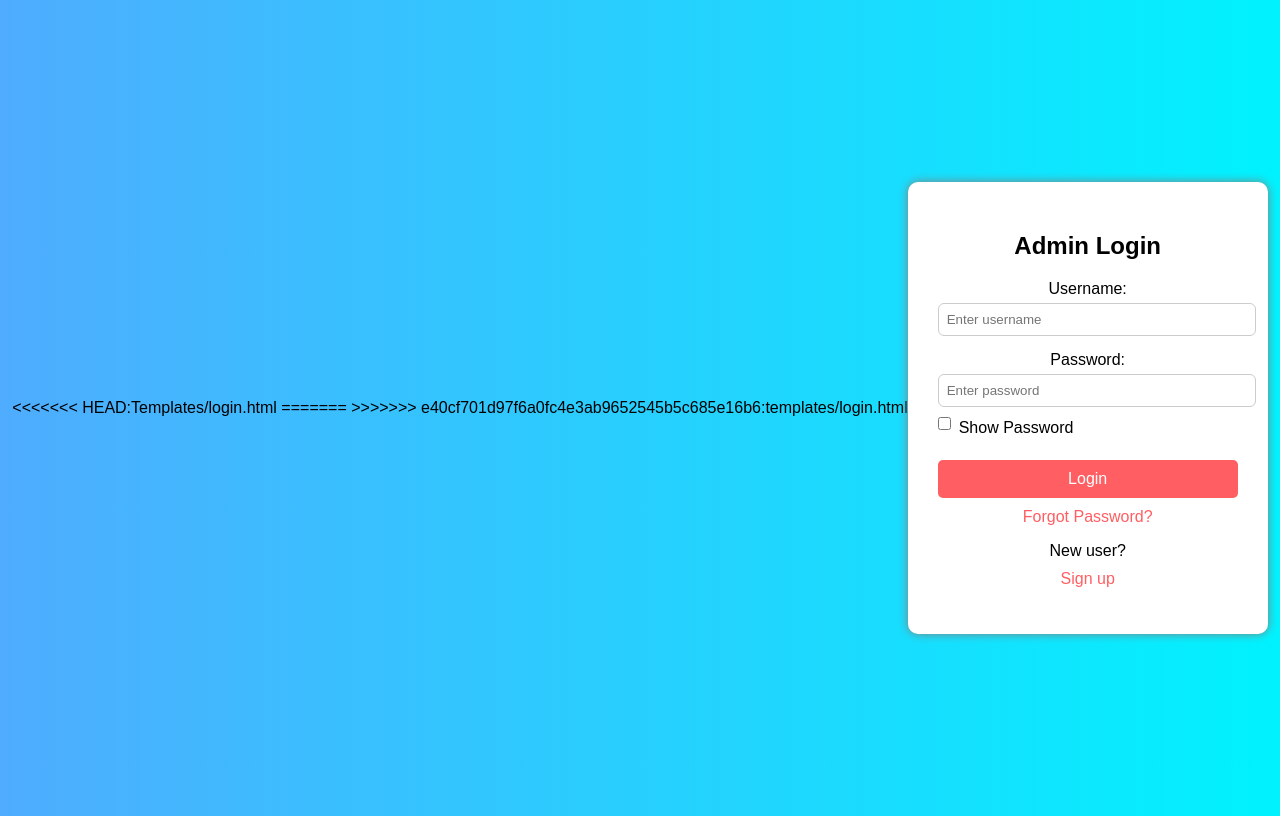
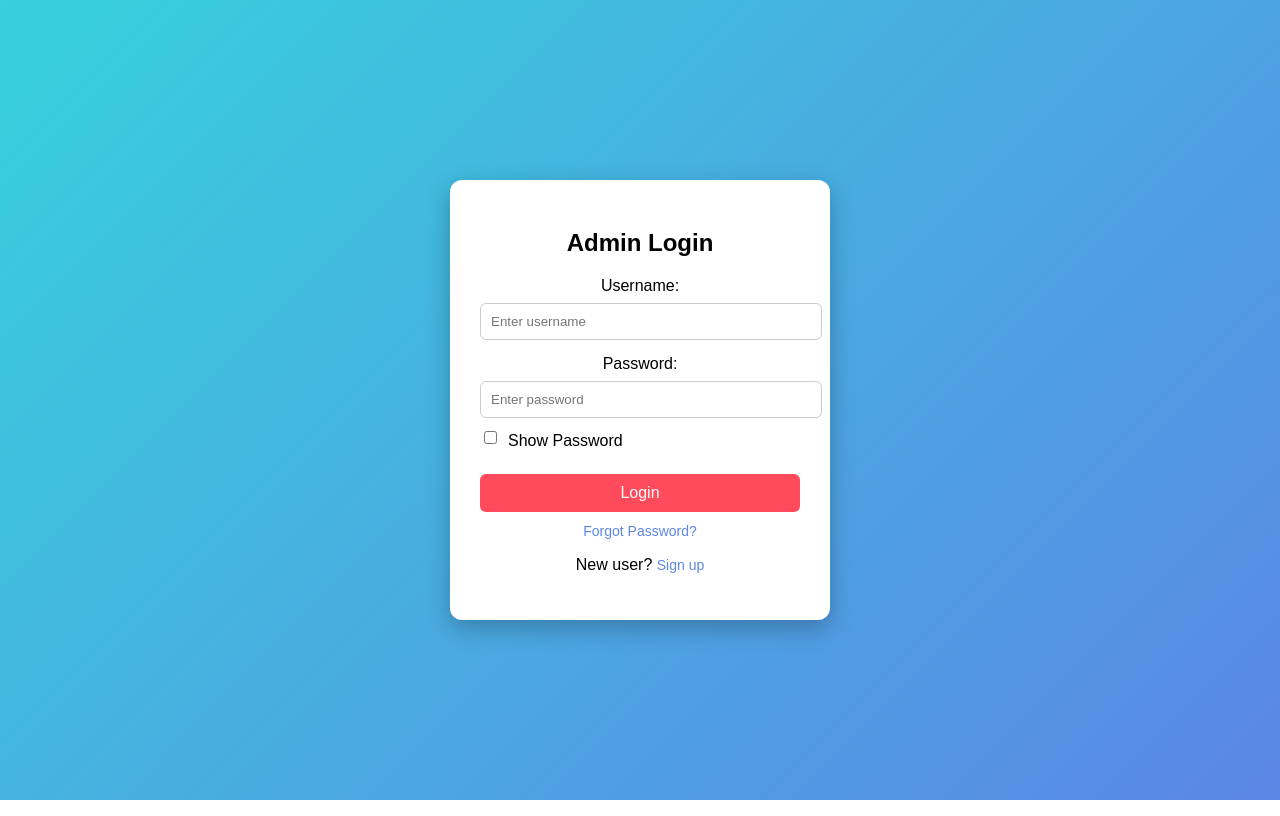
Before and after one commit to satyam18srivastava/employee-management-system, a Flask app: page / in a window 1280 px wide. Run offline with Flask 3, Linux system fonts and the light colour scheme.

Commit message:
fixed css loading

```diff
--- a/static/style.css
+++ b/static/style.css
@@ -1,51 +1,57 @@
 body{
-    background: linear-gradient(to right, #ff9966, #ff5e62);
-    font-family: Arial;
-    display: flex;
-    justify-content: center;
-    align-items: center;
-    height: 100vh;
+    margin:0;
+    padding:0;
+    height:100vh;
+    display:flex;
+    justify-content:center;
+    align-items:center;
+    background: linear-gradient(135deg,#36d1dc,#5b86e5);
+    font-family: Arial, Helvetica, sans-serif;
 }
 
 .login-box{
-    background: white;
-    padding: 30px;
-    border-radius: 12px;
-    width: 320px;
-    box-shadow: 0px 0px 20px rgba(0,0,0,0.2);
-    text-align: center;
+    background:white;
+    padding:30px;
+    width:320px;
+    border-radius:12px;
+    box-shadow:0px 8px 25px rgba(0,0,0,0.25);
+    text-align:center;
 }
 
 h2{
-    margin-bottom: 20px;
+    margin-bottom:20px;
 }
 
 input{
-    width: 100%;
-    padding: 10px;
-    margin: 8px 0;
-    border: 1px solid #ccc;
-    border-radius: 6px;
+    width:100%;
+    padding:10px;
+    margin-top:8px;
+    margin-bottom:15px;
+    border-radius:6px;
+    border:1px solid #ccc;
 }
 
 button{
-    width: 100%;
-    padding: 10px;
-    background: #ff5e62;
-    border: none;
-    color: white;
-    font-size: 16px;
-    border-radius: 6px;
-    cursor: pointer;
+    width:100%;
+    padding:10px;
+    border:none;
+    background:#ff4b5c;
+    color:white;
+    font-size:16px;
+    border-radius:6px;
+    cursor:pointer;
 }
 
 button:hover{
-    background: #e14b4f;
+    background:#e63e4d;
 }
 
 a{
-    display: block;
-    margin-top: 10px;
-    color: #ff5e62;
-    text-decoration: none;
+    text-decoration:none;
+    color:#5b86e5;
+    font-size:14px;
 }
+
+a:hover{
+    text-decoration:underline;
+}
--- a/templates/login.html
+++ b/templates/login.html
@@ -2,19 +2,8 @@
 <html>
 <head>
 <title>Employee Management System</title>
-<<<<<<< HEAD:Templates/login.html
-    <link rel="stylesheet" href="{{ url_for('static', filename='style.css') }}">
-=======
- <link rel="stylesheet" href="{{ url_for('static', filename='style.css') }}">
-<style>
-body{background: linear-gradient(to right, #4facfe, #00f2fe);font-family: Arial; display: flex; justify-content: center;align-items: center;height: 100vh;}
-.login-box {background: white;padding: 30px;border-radius: 10px;width: 300px; box-shadow: 0px 0px 10px gray;}
-h2 {text-align: center;}
-input {width: 100%;padding: 8px;margin-top: 5px;margin-bottom: 15px;}
- button { width: 100%; padding: 10px;background: #4facfeborder: none;color: white;font-size: 16px;border-radius: 5px; }
-        button:hover {background: #00c6ff;}
- </style>
->>>>>>> e40cf701d97f6a0fc4e3ab9652545b5c685e16b6:templates/login.html
+
+<link rel="stylesheet" href="{{ url_for('static', filename='style.css') }}">
 </head>
 <body>
 <div class="login-box">
```
